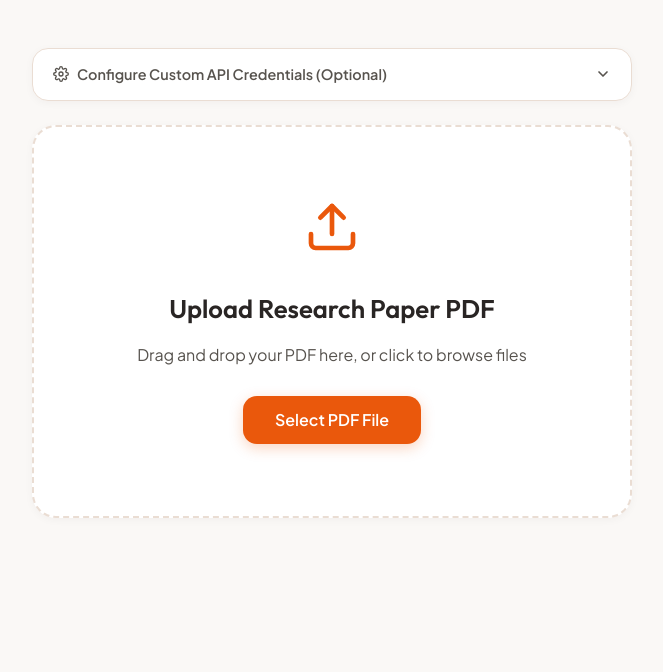
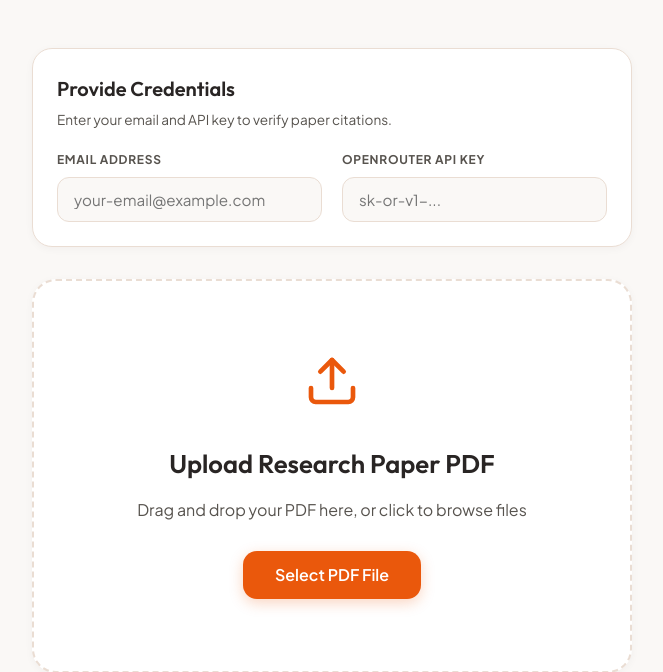
Before and after one commit to AnshulUpgrad/Refference_Validity_Checker_Upgrad, a FastAPI app: page / in a window 1280 px wide. Shown: the part 183-855 px from the top of the page, without its empty margins (308-971 px from the left). Before the commit the page ends 701 px from the top, so only its background shows below. Run offline with FastAPI, Linux system fonts and the light colour scheme.

Commit message:
Simplify credentials card: make inputs always visible with straightforward labels

```diff
--- a/app/reporting/templates/index.html
+++ b/app/reporting/templates/index.html
@@ -846,69 +846,39 @@
             box-shadow: var(--shadow-sm);
         }
 
-        /* Collapsible Settings Panel */
+        /* Credentials Panel */
         .settings-container {
             max-width: 600px;
-            margin: 0 auto 1.5rem auto;
+            margin: 0 auto 2rem auto;
             background-color: var(--bg-card);
             border: 1px solid var(--border-color);
-            border-radius: 16px;
-            overflow: hidden;
+            border-radius: 20px;
+            padding: 1.5rem;
             box-shadow: var(--shadow-sm);
-            transition: all 0.3s ease;
-        }
-
-        .settings-toggle-btn {
-            width: 100%;
-            display: flex;
-            align-items: center;
-            gap: 0.5rem;
-            background: none;
-            border: none;
-            padding: 1rem 1.25rem;
+        }
+
+        .settings-header {
+            margin-bottom: 1.25rem;
+            text-align: left;
+        }
+
+        .settings-header h3 {
+            font-family: 'Outfit', sans-serif;
+            font-size: 1.25rem;
+            font-weight: 600;
+            color: var(--text-primary);
+            margin-bottom: 0.25rem;
+        }
+
+        .settings-header p {
+            font-size: 0.85rem;
             color: var(--text-secondary);
-            font-family: inherit;
-            font-weight: 600;
-            font-size: 0.9rem;
-            cursor: pointer;
-            text-align: left;
-            transition: color 0.2s ease, background-color 0.2s ease;
-        }
-
-        .settings-toggle-btn:hover {
-            color: var(--color-accent);
-            background-color: var(--color-accent-bg);
-        }
-
-        .settings-arrow {
-            margin-left: auto;
-            transition: transform 0.3s cubic-bezier(0.34, 1.56, 0.64, 1);
-        }
-
-        .settings-container.expanded .settings-arrow {
-            transform: rotate(180deg);
-        }
-
-        .settings-content {
-            max-height: 0;
-            overflow: hidden;
-            transition: max-height 0.3s ease-out, opacity 0.2s ease;
-            opacity: 0;
-            border-top: 1px solid transparent;
-            background-color: #faf9f6;
-        }
-
-        .settings-container.expanded .settings-content {
-            max-height: 300px;
-            opacity: 1;
-            border-top: 1px solid var(--border-color);
         }
 
         .settings-grid {
-            padding: 1.25rem;
             display: grid;
             grid-template-columns: 1fr;
-            gap: 1rem;
+            gap: 1.25rem;
         }
 
         @media (min-width: 600px) {
@@ -920,38 +890,33 @@
         .settings-field {
             display: flex;
             flex-direction: column;
-            gap: 0.4rem;
+            gap: 0.5rem;
         }
 
         .settings-field label {
-            font-size: 0.8rem;
+            font-size: 0.75rem;
             font-weight: 700;
             text-transform: uppercase;
-            letter-spacing: 0.05em;
+            letter-spacing: 0.06em;
             color: var(--text-secondary);
         }
 
         .settings-field input {
-            padding: 0.6rem 0.85rem;
-            border-radius: 8px;
+            padding: 0.75rem 1rem;
+            border-radius: 12px;
             border: 1px solid var(--border-color);
-            background-color: var(--bg-card);
+            background-color: var(--bg-dark);
             font-family: inherit;
-            font-size: 0.9rem;
+            font-size: 0.95rem;
             color: var(--text-primary);
             outline: none;
-            transition: all 0.2s ease;
+            transition: all 0.3s ease;
         }
 
         .settings-field input:focus {
             border-color: var(--color-accent);
-            box-shadow: 0 0 0 3px rgba(234, 88, 12, 0.12);
-        }
-
-        .field-desc {
-            font-size: 0.72rem;
-            color: var(--text-muted);
-            line-height: 1.3;
+            box-shadow: 0 0 0 3px rgba(234, 88, 12, 0.15);
+            background-color: var(--bg-card);
         }
     </style>
 </head>
@@ -964,30 +929,20 @@
 
         <!-- 1. Upload View -->
         <div id="uploadView" class="view-panel active">
-            <!-- Collapsible Settings Panel -->
+            <!-- Credentials Config Panel -->
             <div class="settings-container" id="settingsContainer">
-                <button class="settings-toggle-btn" onclick="toggleSettings(event)">
-                    <svg xmlns="http://www.w3.org/2000/svg" width="16" height="16" viewBox="0 0 24 24" fill="none" stroke="currentColor" stroke-width="2" stroke-linecap="round" stroke-linejoin="round">
-                        <circle cx="12" cy="12" r="3"></circle>
-                        <path d="M19.4 15a1.65 1.65 0 0 0 .33 1.82l.06.06a2 2 0 1 1-2.83 2.83l-.06-.06a1.65 1.65 0 0 0-1.82-.33 1.65 1.65 0 0 0-1 1.51V21a2 2 0 0 1-4 0v-.09A1.65 1.65 0 0 0 9 19.4a1.65 1.65 0 0 0-1.82.33l-.06.06a2 2 0 1 1-2.83-2.83l.06-.06a1.65 1.65 0 0 0 .33-1.82 1.65 1.65 0 0 0-1.51-1H3a2 2 0 0 1 0-4h.09A1.65 1.65 0 0 0 4.6 9a1.65 1.65 0 0 0-.33-1.82l-.06-.06a2 2 0 1 1 2.83-2.83l.06.06a1.65 1.65 0 0 0 1.82.33H9a1.65 1.65 0 0 0 1-1.51V3a2 2 0 0 1 4 0v.09a1.65 1.65 0 0 0 1 1.51 1.65 1.65 0 0 0 1.82-.33l.06-.06a2 2 0 1 1 2.83 2.83l-.06.06a1.65 1.65 0 0 0-.33 1.82V9a1.65 1.65 0 0 0 1.51 1H21a2 2 0 0 1 0 4h-.09a1.65 1.65 0 0 0-1.51 1z"></path>
-                    </svg>
-                    <span>Configure Custom API Credentials (Optional)</span>
-                    <svg class="settings-arrow" xmlns="http://www.w3.org/2000/svg" width="16" height="16" viewBox="0 0 24 24" fill="none" stroke="currentColor" stroke-width="2.5" stroke-linecap="round" stroke-linejoin="round">
-                        <polyline points="6 9 12 15 18 9"></polyline>
-                    </svg>
-                </button>
-                <div class="settings-content" id="settingsContent">
+                <div class="settings-header">
+                    <h3>Provide Credentials</h3>
+                    <p>Enter your email and API key to verify paper citations.</p>
+                </div>
                 <div class="settings-grid">
                     <div class="settings-field">
-                            <label for="crossrefEmail">Crossref Polite Email</label>
+                        <label for="crossrefEmail">Email Address</label>
                         <input type="email" id="crossrefEmail" placeholder="your-email@example.com" oninput="saveSettingsToLocal()">
-                            <span class="field-desc">Used for Polite Pool requests. Defaults to server environment if blank.</span>
                     </div>
                     <div class="settings-field">
                         <label for="openrouterKey">OpenRouter API Key</label>
                         <input type="password" id="openrouterKey" placeholder="sk-or-v1-..." oninput="saveSettingsToLocal()">
-                            <span class="field-desc">Required for LLM verification. Defaults to server environment if blank.</span>
-                        </div>
                     </div>
                 </div>
             </div>
@@ -1529,13 +1484,6 @@
             showView('uploadView');
         }
 
-        // Settings panel toggle
-        function toggleSettings(event) {
-            event.stopPropagation();
-            const container = document.getElementById('settingsContainer');
-            container.classList.toggle('expanded');
-        }
-
         // Save settings to LocalStorage
         function saveSettingsToLocal() {
             const email = document.getElementById('crossrefEmail').value.trim();
```
Lines whose indentation alone changed are shown as unchanged.
